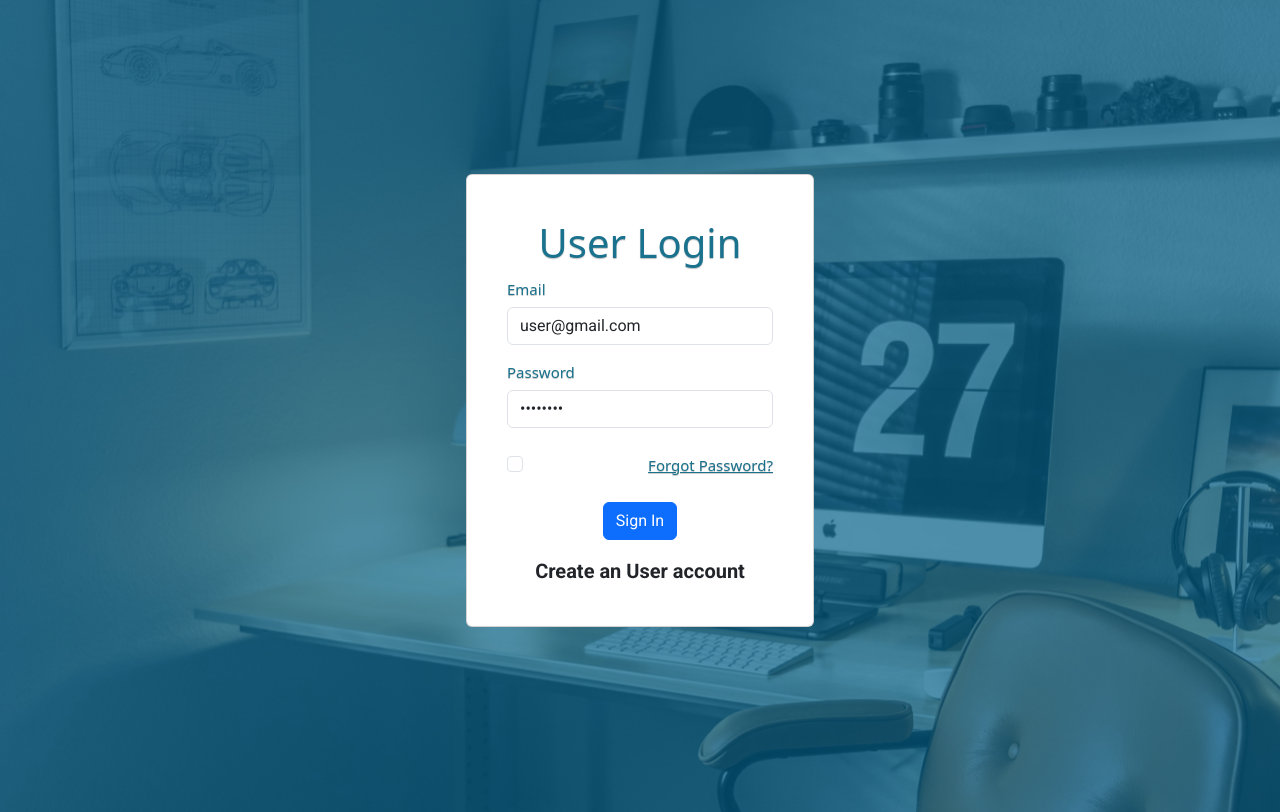
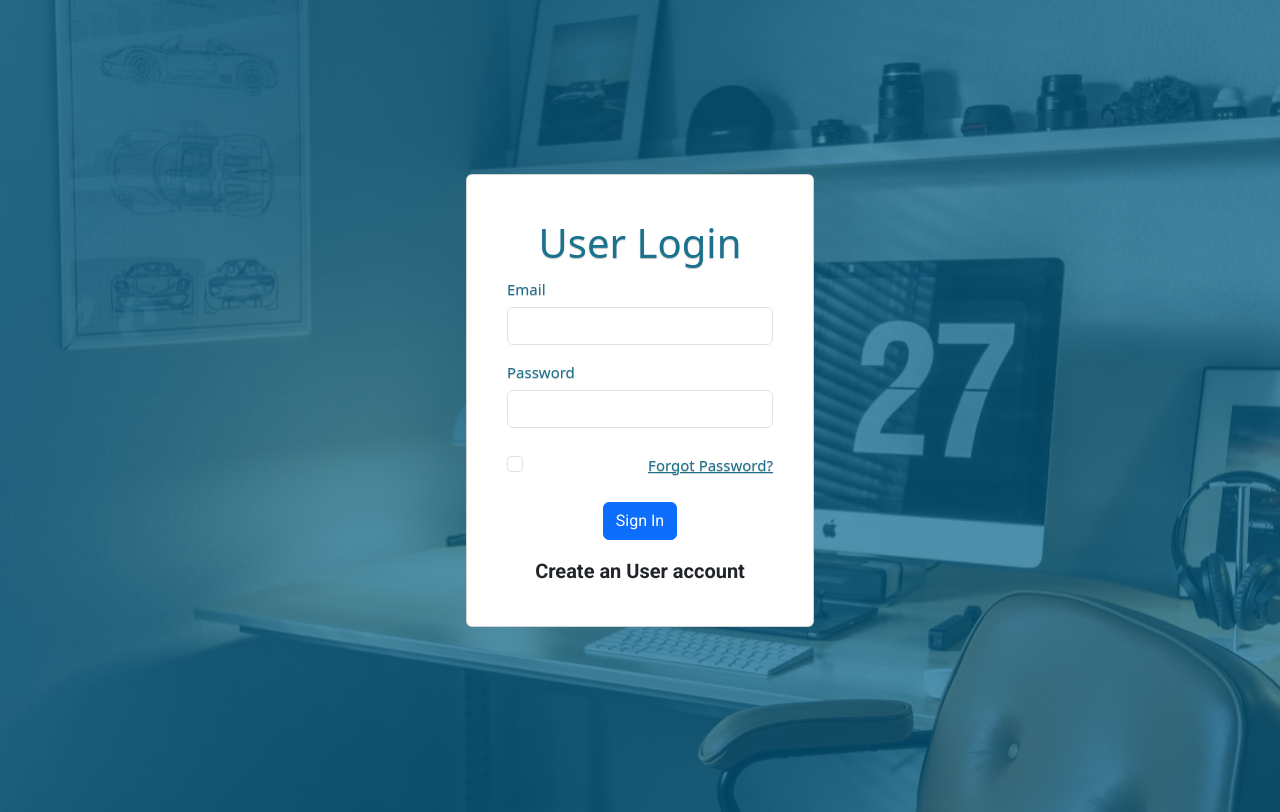
Before and after one commit to AnandRPSICS/Marketplace_freelancers_Frontend, a React (Create React App) app: page /user-login in a window 1280 px wide. Shown: the top 812 px of the page. Built offline with nearby package versions, Linux system fonts and the light colour scheme.

Commit message:
removed hard coded credentials from user_login.js

```diff
--- a/src/Pages/User/login/user_login.js
+++ b/src/Pages/User/login/user_login.js
@@ -11,8 +11,8 @@ function User_login() {
   const dispatch = useDispatch();
 
   const [userData, setUserData] = useState({
-    email: "user@gmail.com",
-    password: "12341234",
+    email: "",
+    password: "",
   });
 
   const navigateToUserRegister = () => {
```
